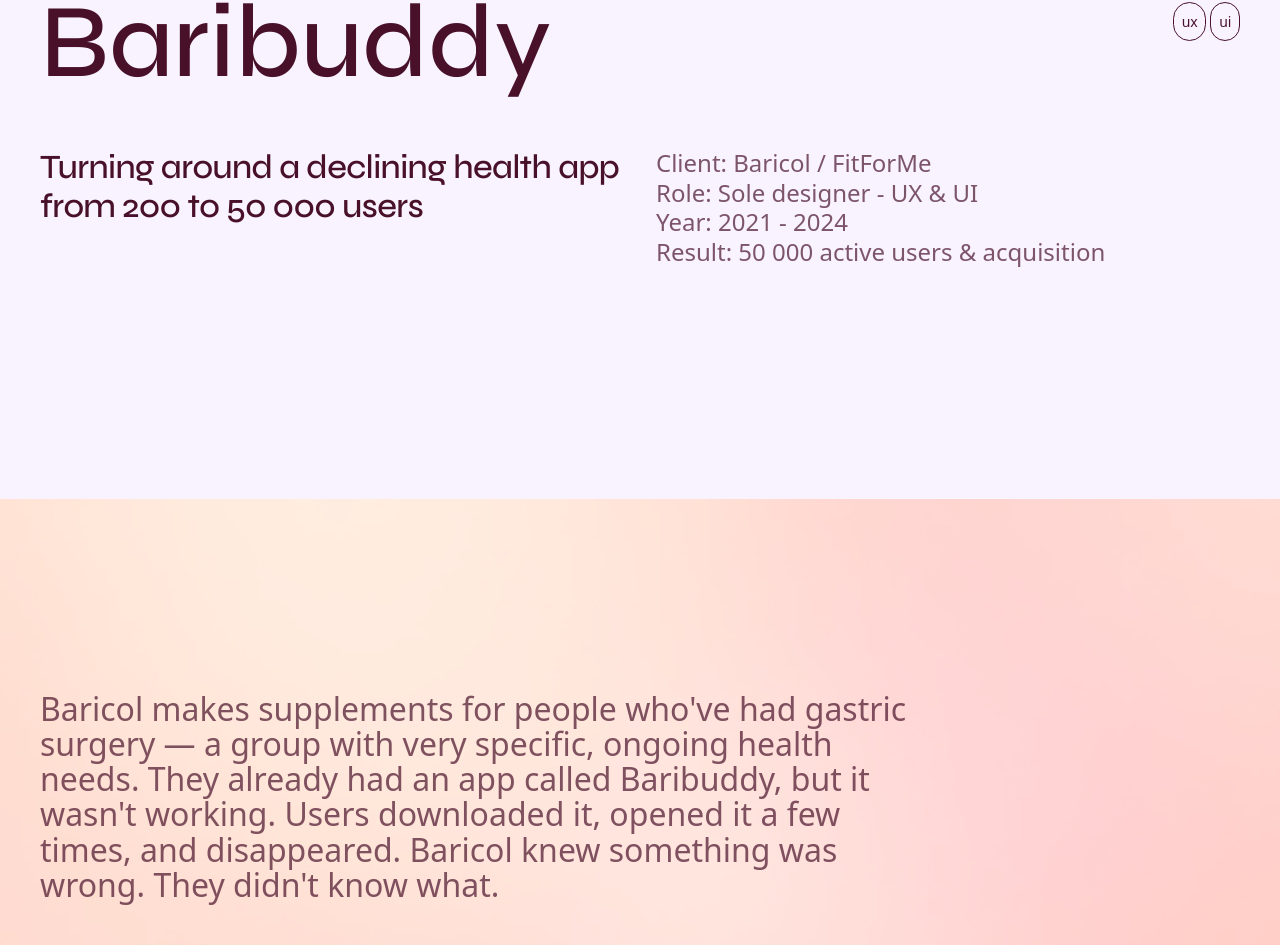
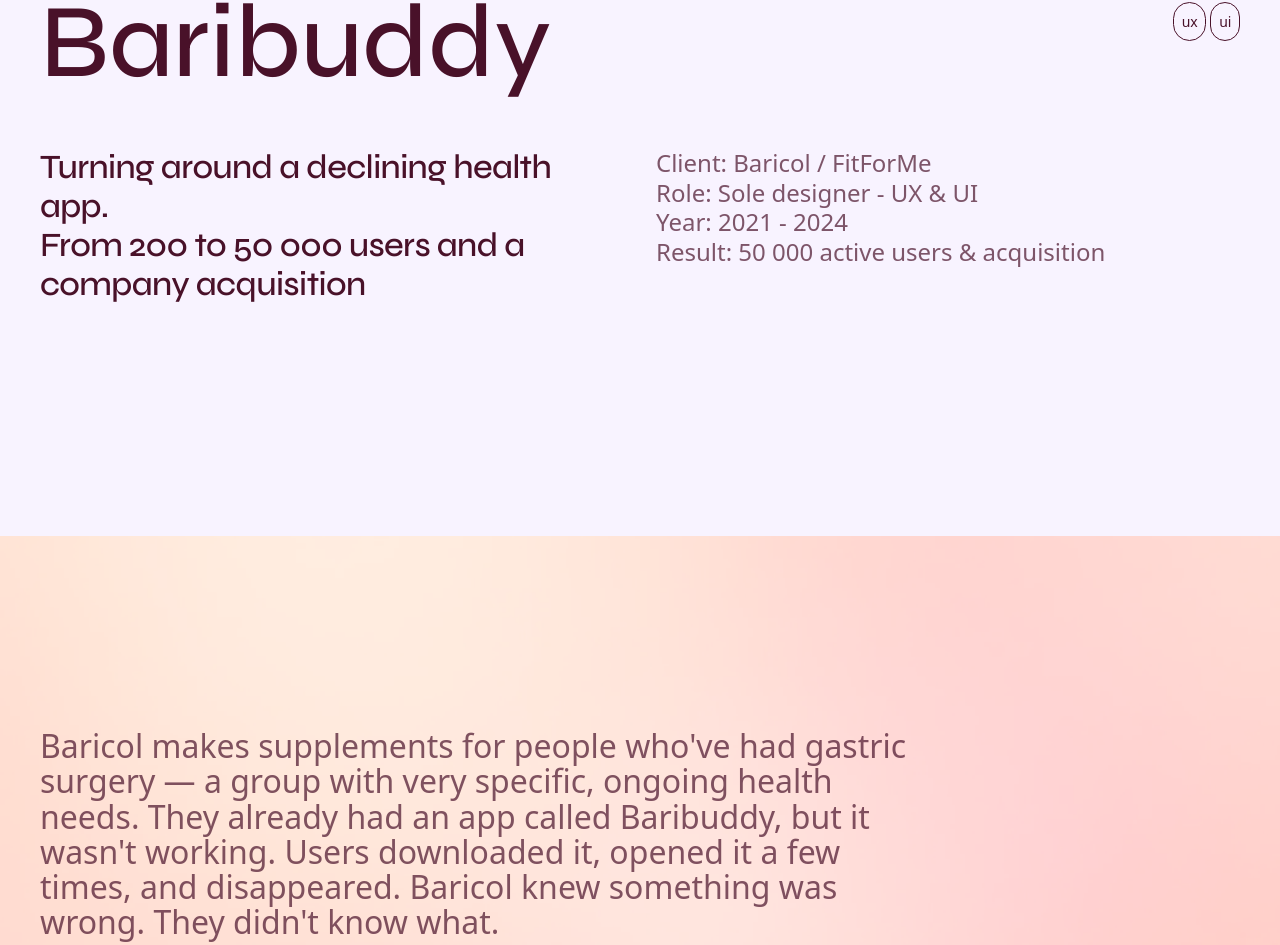
Before and after one commit to lica-ux/portfolio, a React (Vite) app: page /work/booky in a window 1280 px wide. Shown: the part 798-1743 px from the top of the page. Built offline with nearby package versions, Linux system fonts and the light colour scheme.

Commit message:
chore: auto-save 2026-05-01 09:49

```diff
--- a/src/components/CaseIntro/CaseIntro.tsx
+++ b/src/components/CaseIntro/CaseIntro.tsx
@@ -28,7 +28,7 @@ export default function CaseIntro({ title, tags, headline, metaLines }: CaseIntr
 
       <div className="flex flex-col md:flex-row gap-8 pb-20 md:pb-52">
         <p
-          className="md:flex-1 font-display font-normal text-[22px] md:text-[34px] leading-[1.15] tracking-[-0.02em] md:max-w-[640px]"
+          className="md:flex-1 font-display font-normal text-[22px] md:text-[34px] leading-[1.15] tracking-[-0.02em] md:max-w-[640px] whitespace-pre-line"
           style={{ color: 'var(--color-nav-text)' }}
         >
           {headline}
--- a/src/pages/CasePage.tsx
+++ b/src/pages/CasePage.tsx
@@ -26,7 +26,7 @@ export default function CasePage({ slug: _slug }: CasePageProps) {
       <CaseIntro
         title="Baribuddy"
         tags={['UX', 'UI']}
-        headline="Turning around a declining health app from 200 to 50 000 users"
+        headline={"Turning around a declining health app.\nFrom 200 to 50 000 users and a company acquisition"}
         metaLines={[
           'Client: Baricol / FitForMe',
           'Role: Sole designer - UX & UI',
```
